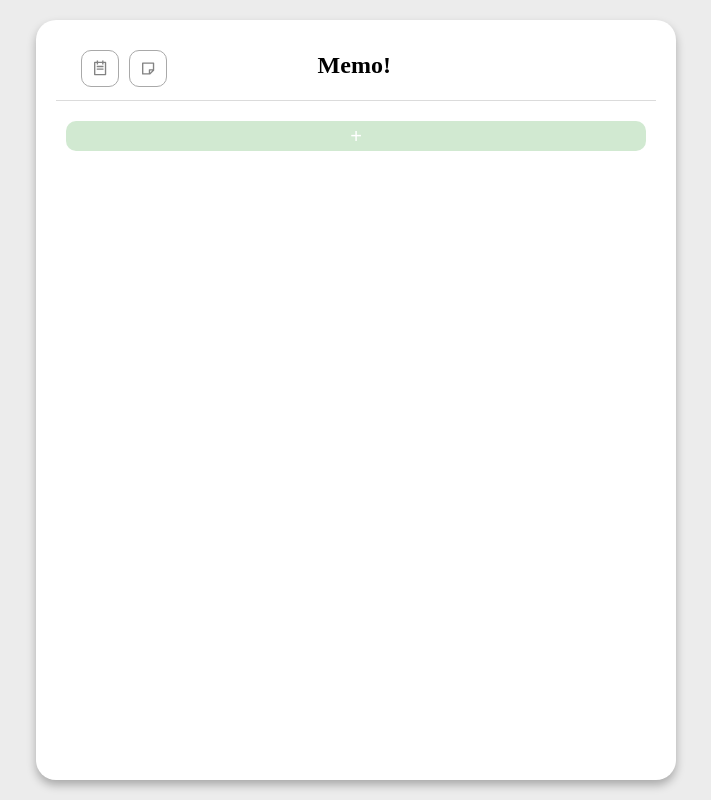
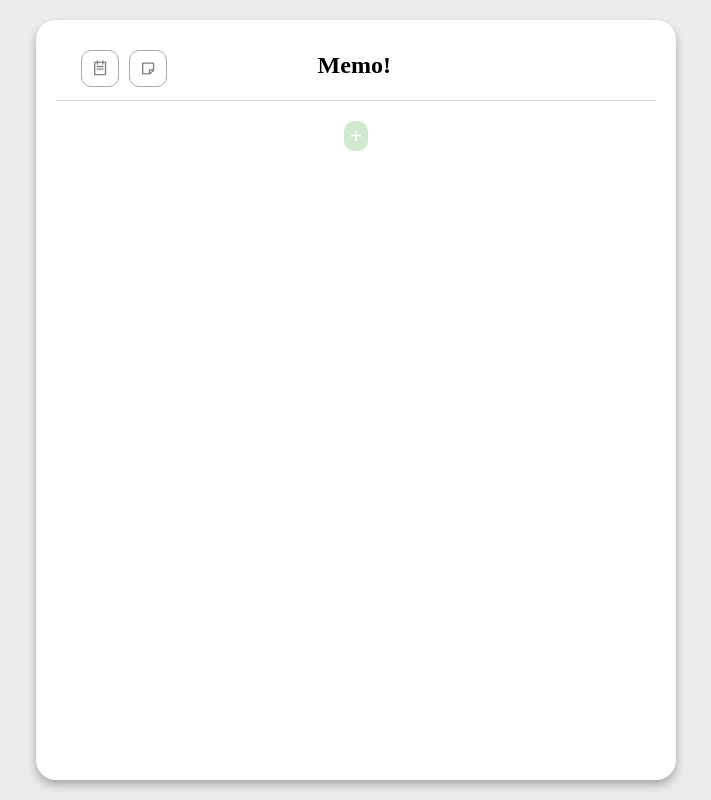
Before and after one commit to 938938/momentum-react, a React (Create React App) app: page /memo in a window 1280 px wide. Shown: the whole page, without its empty margins (284-995 px from the left). Built offline with nearby package versions, Linux system fonts and the light colour scheme; a web font is replaced by a local one.

Commit message:
::styled-components 적용중

```diff
--- a/src/App.css
+++ b/src/App.css
@@ -94,11 +94,6 @@ body {
   color: rgb(87, 87, 87);
   font-size: 15px;
 }
-/* Main */
-.Main {
-  display: flex;
-  flex-direction: column;
-}
 
 /* TodoHeader */
 .TodoHeader {
@@ -189,25 +184,6 @@ body {
   width: 10vw;
   font-size: 24px;
   cursor: pointer;
-}
-/* MemoMain */
-.MemoMain {
-  display: flex;
-  flex-direction: column;
-  height: 95%;
-}
-.MemoNewButton button {
-  background-color: rgb(209, 233, 209);
-  border: 0;
-  height: 30px;
-  font-size: 20px;
-  color: white;
-  border-radius: 10px;
-  cursor: pointer;
-  margin-bottom: 20px;
-}
-.MemoNewButton button:active {
-  background-color: rgb(192, 213, 192);
 }
 
 /* MemoForm */
--- a/src/pages/Main.js
+++ b/src/pages/Main.js
@@ -1,4 +1,5 @@
 import React, { useCallback, useEffect, useMemo, useReducer, useRef } from 'react';
+import styled from 'styled-components';
 import TodoForm from '../components/TodoForm';
 import TodoHeader from '../components/TodoHeader';
 import TodoList from '../components/TodoList';
@@ -103,15 +104,20 @@ const Main = () => {
     <TodoStateContext.Provider value={data}>
       <TodoDispatchContext.Provider value={memoizedDispatches}>
         {/* Provider도 컴포넌트이기 때문에, data와 상태변화함수는 따로 생성하는 것이 좋음(최적화 문제) */}
-        <div className="Main">
+        <MainBox>
           <TodoHeader />
           <TodoForm />
           <TodoList />
           {/* Provider으로 직접 전달하기 때문에 TodoForm과 TodoList에 따로 데이터를 전달하지 않아도 됨 */}
-        </div>
+        </MainBox>
       </TodoDispatchContext.Provider>
     </TodoStateContext.Provider>
   );
 };
 
 export default Main;
+
+const MainBox = styled.div`
+  display: flex;
+  flex-direction: column;
+`
--- a/src/pages/MemoEdit.js
+++ b/src/pages/MemoEdit.js
@@ -1,5 +1,6 @@
 import { useContext, useEffect, useState } from 'react';
 import { useNavigate, useParams } from 'react-router-dom';
+import styled from 'styled-components';
 import { MemoStateContext } from '../App';
 import MemoForm from '../components/MemoForm';
 
@@ -22,7 +23,7 @@ const MemoEdit = () => {
   }, [id, memoList]);
 
   return (
-    <div className="MemoEdit">
+    <div>
       {originData && <MemoForm isEdit={true} originData={originData} />}
     </div>
   );
--- a/src/pages/MemoMain.js
+++ b/src/pages/MemoMain.js
@@ -1,5 +1,6 @@
 import { useEffect } from 'react';
 import { useNavigate } from 'react-router-dom';
+import styled from 'styled-components';
 import MemoList from '../components/MemoList';
 
 const MemoMain = () => {
@@ -11,19 +12,38 @@ const MemoMain = () => {
     headerName.innerHTML = 'Memo!';
   });
   return (
-    <div className="MemoMain">
-      <div className="MemoNewButton">
-        <button
+    <MemoMainBox>
+      <div>
+        <MemoNewButton
           onClick={() => {
             navigate('/new');
           }}
         >
           +
-        </button>
+        </MemoNewButton>
       </div>
       <MemoList />
-    </div>
+    </MemoMainBox>
   );
 };
 
 export default MemoMain;
+
+const MemoMainBox = styled.div`
+  display: flex;
+  flex-direction: column;
+  height: 95%;
+`
+const MemoNewButton = styled.button`
+  background-color: rgb(209, 233, 209);
+  border: 0;
+  height: 30px;
+  font-size: 20px;
+  color: white;
+  border-radius: 10px;
+  cursor: pointer;
+  margin-bottom: 20px;
+  &:active {
+    background-color: rgb(192, 213, 192);
+  }
+`
```
